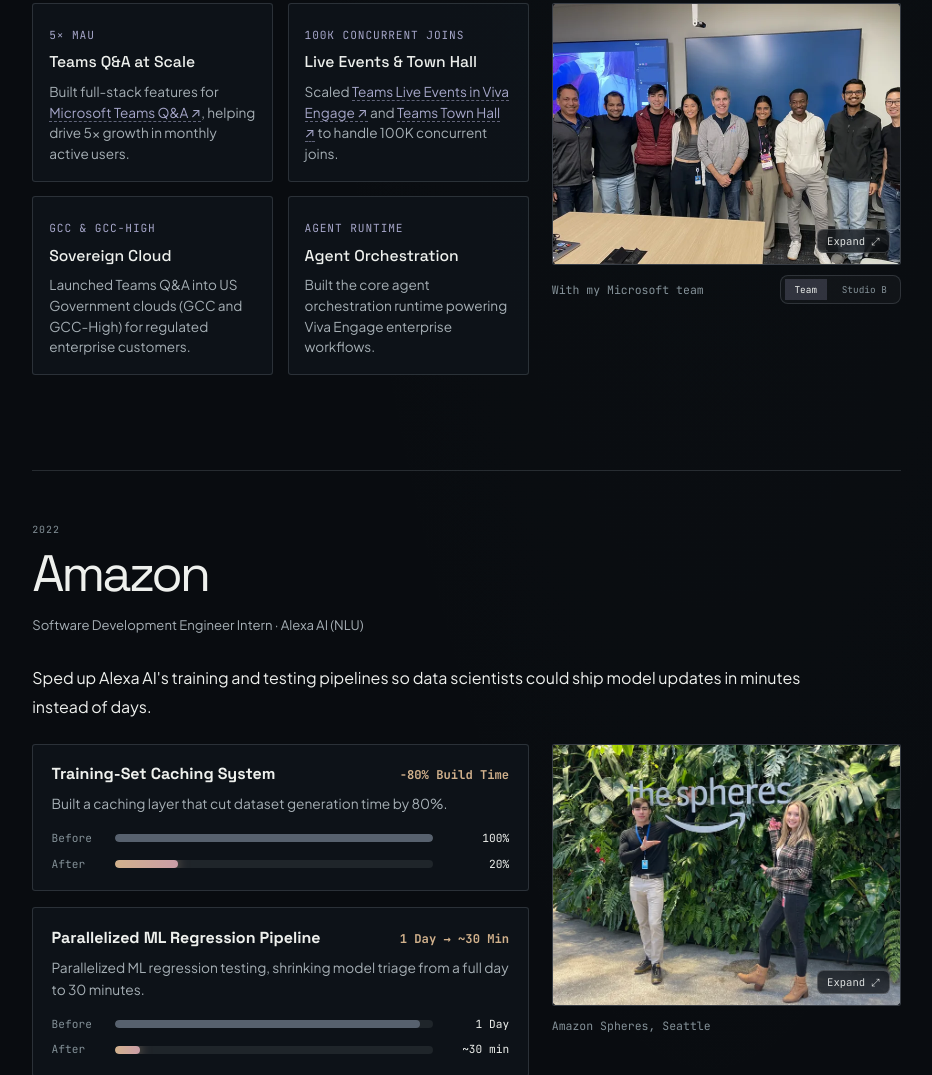
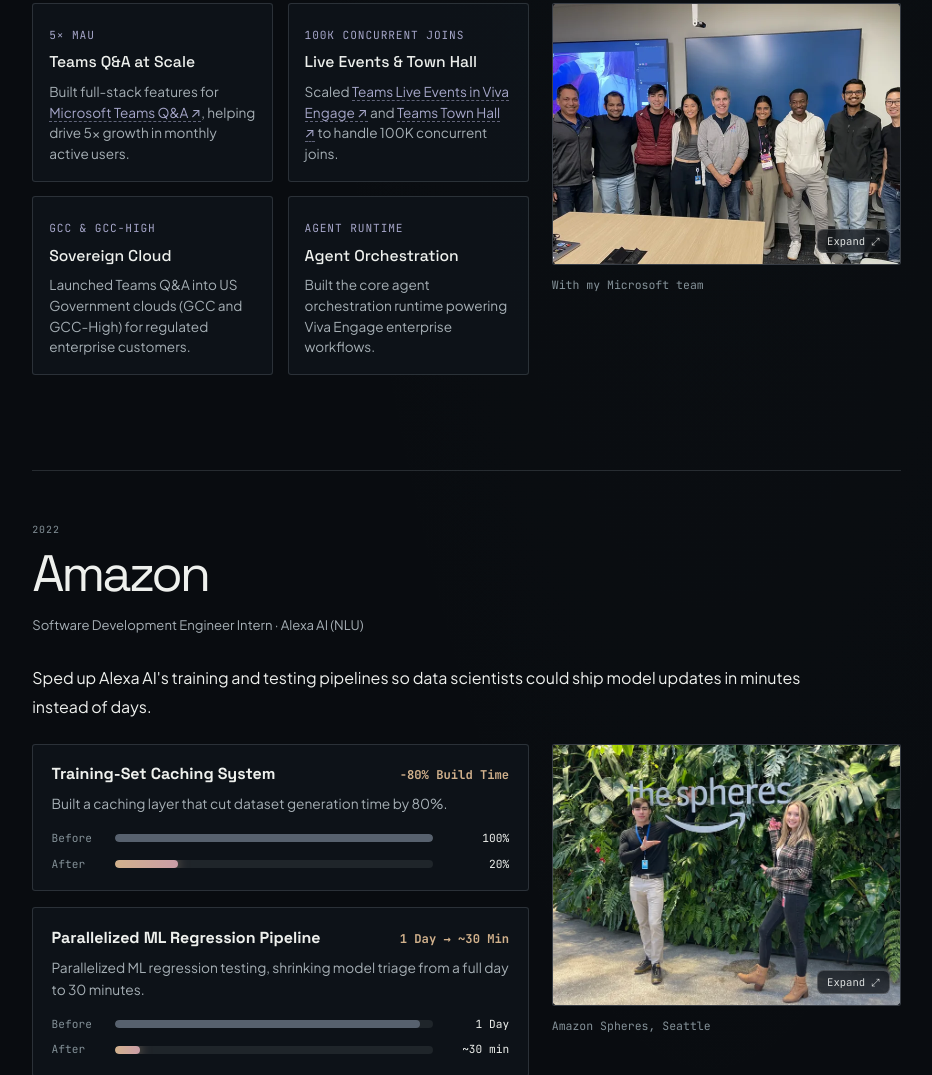
Before and after one commit to ruslanbekniyazov/ruslanbekniyazov, a plain HTML site: page xp.html in a window 1280 px wide. Shown: the part 1759-2834 px from the top of the page, without its empty margins (315-1247 px from the left). Drawn offline with Linux system fonts and the light colour scheme.

Commit message:
Remove Studio B photo option

```diff
--- a/xp.html
+++ b/xp.html
@@ -331,7 +331,7 @@
               </div>
             </div>
 
-            <!-- Interactive Photo Switcher -->
+            <!-- Microsoft team photo -->
             <div class="media-switcher" data-gallery="microsoft">
               <div class="media-frame">
                 <button class="photo-trigger" type="button"
@@ -343,16 +343,6 @@
               </div>
               <div class="media-switcher-bar">
                 <span class="media-caption">With my Microsoft team</span>
-                <div class="media-tabs" role="tablist" aria-label="Microsoft photos">
-                  <button class="media-tab is-active" type="button" role="tab" aria-selected="true"
-                    data-photo-src="src/images/Me/msftTeam.webp"
-                    data-photo-alt="With my Microsoft engineering team"
-                    data-photo-caption="With my Microsoft team">Team</button>
-                  <button class="media-tab" type="button" role="tab" aria-selected="false"
-                    data-photo-src="src/images/Me/microsoft4.JPG"
-                    data-photo-alt="At Studio B on the Microsoft campus"
-                    data-photo-caption="Studio B, Microsoft Campus">Studio B</button>
-                </div>
               </div>
             </div>
           </div>
```
